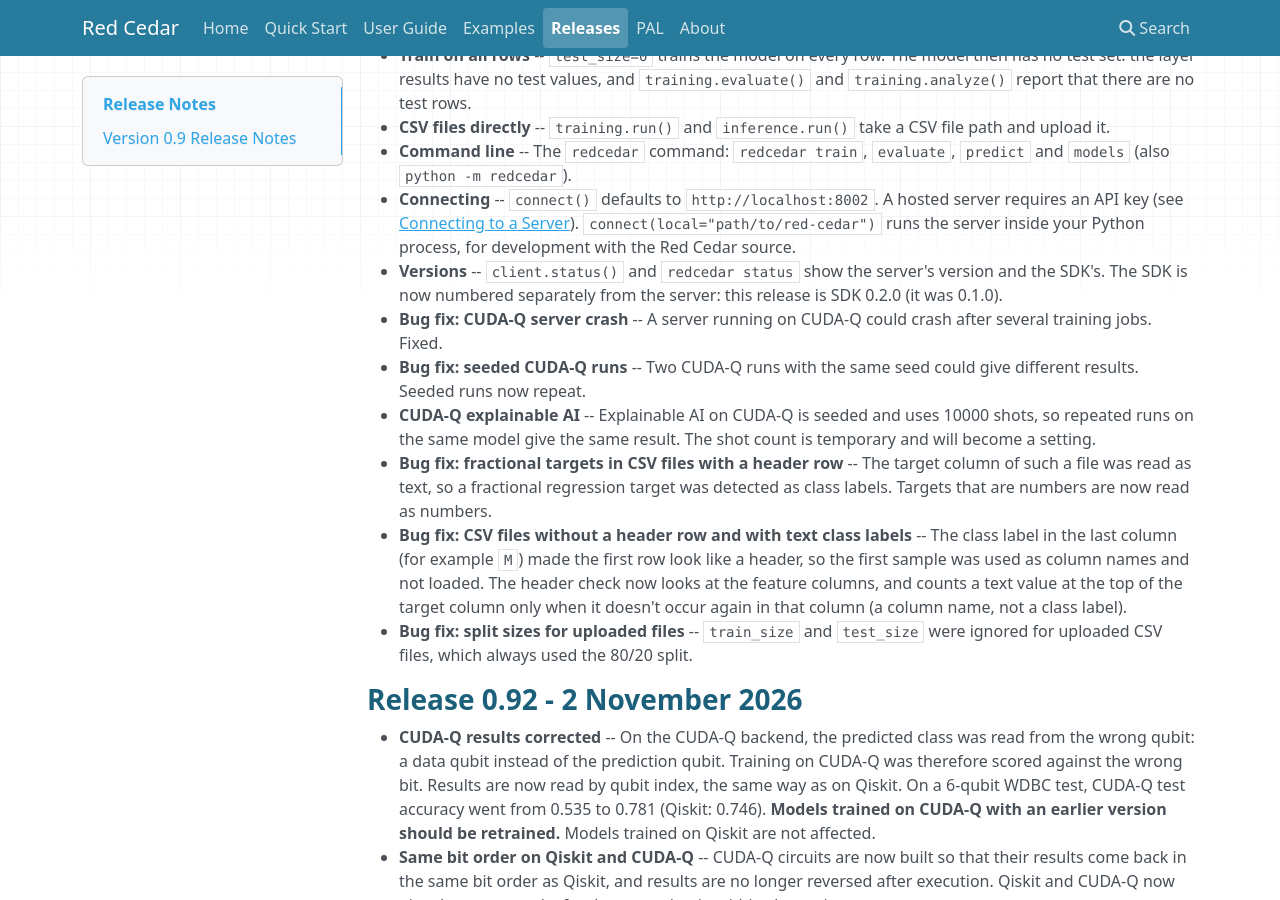
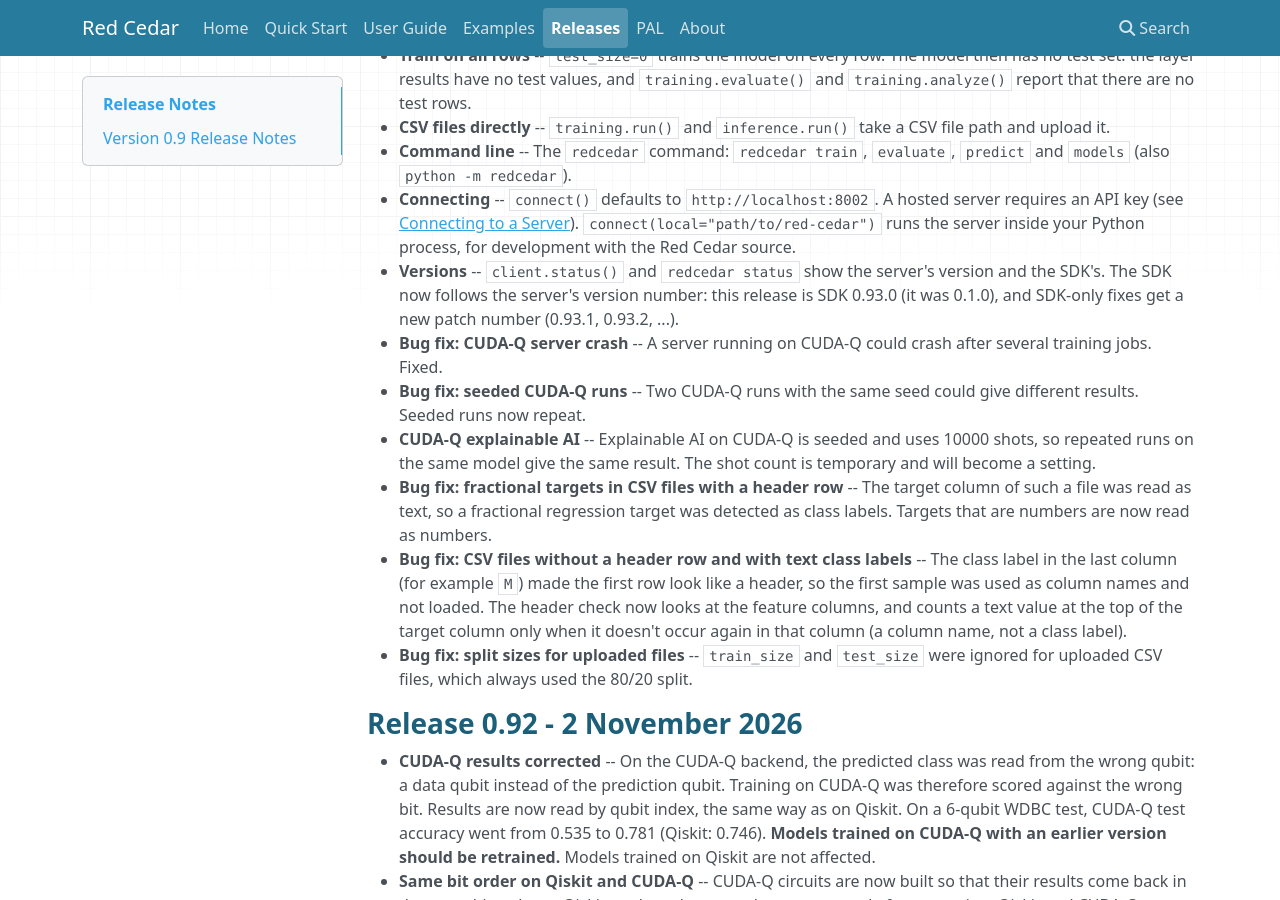
Before and after one commit to coherent-computing/redcedar, an MkDocs documentation site: the page built from doc/docs/release_notes.md, in a window 1280 px wide and 900 px high, scrolled down 678 px. Built offline with MkDocs 1.6.1, drawn with Linux system fonts in a browser that asks for light colours; nearby versions of some CDN libraries.

Commit message:
SDK version 0.93.0: major.minor follows the server, patch is the SDK's own
Co-Authored-By: Claude Opus 5.5 <noreply@anthropic.com>

```diff
--- a/doc/docs/release_notes.md
+++ b/doc/docs/release_notes.md
@@ -16,7 +16,7 @@ Version 0.9 is the first tagged version of Red Cedar. Each release below lists t
 - **CSV files directly** -- `training.run()` and `inference.run()` take a CSV file path and upload it.
 - **Command line** -- The `redcedar` command: `redcedar train`, `evaluate`, `predict` and `models` (also `python -m redcedar`).
 - **Connecting** -- `connect()` defaults to `http://localhost:8002`. A hosted server requires an API key (see [Connecting to a Server](user_guide.md#connecting-to-a-server)). `connect(local="path/to/red-cedar")` runs the server inside your Python process, for development with the Red Cedar source.
-- **Versions** -- `client.status()` and `redcedar status` show the server's version and the SDK's. The SDK is now numbered separately from the server: this release is SDK 0.2.0 (it was 0.1.0).
+- **Versions** -- `client.status()` and `redcedar status` show the server's version and the SDK's. The SDK now follows the server's version number: this release is SDK 0.93.0 (it was 0.1.0), and SDK-only fixes get a new patch number (0.93.1, 0.93.2, ...).
 - **Bug fix: CUDA-Q server crash** -- A server running on CUDA-Q could crash after several training jobs. Fixed.
 - **Bug fix: seeded CUDA-Q runs** -- Two CUDA-Q runs with the same seed could give different results. Seeded runs now repeat.
 - **CUDA-Q explainable AI** -- Explainable AI on CUDA-Q is seeded and uses 10000 shots, so repeated runs on the same model give the same result. The shot count is temporary and will become a setting.
--- a/pyproject.toml
+++ b/pyproject.toml
@@ -4,7 +4,7 @@ build-backend = "setuptools.build_meta"
 
 [project]
 name = "redcedar"
-version = "0.2.0"
+version = "0.93.0"
 description = "Python client for the Red Cedar quantum machine learning server"
 readme = "README.md"
 requires-python = ">=3.9"
--- a/redcedar/__init__.py
+++ b/redcedar/__init__.py
@@ -1,6 +1,6 @@
 """Red Cedar — Python client for the Red Cedar quantum ML server."""
 
-__version__ = "0.2.0"
+__version__ = "0.93.0"
 
 from .client import connect, RedCedarClient
 
```
Also changed, not shown: doc/docs/about.md (+1 -1 lines), doc/docs/quick_start.md (+1 -1 lines), doc/docs/user_guide.md (+1 -1 lines), README.md.
